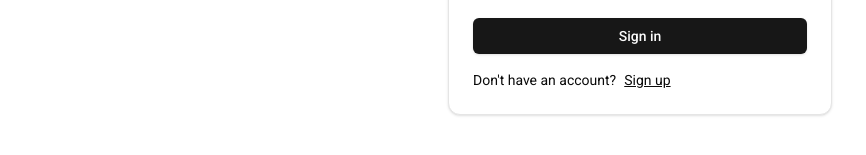
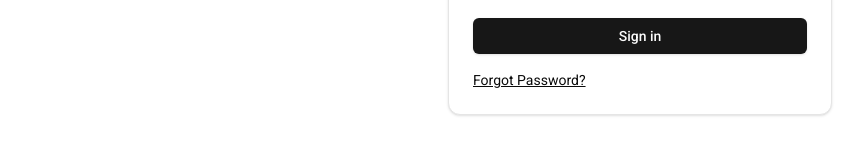
Before and after one commit to vijaysaiy/hm_admin_fe, a React (Vite) app: page / in a window 1280 px wide. Shown: the part 409-564 px from the top of the page, without its empty margins (0-866 px from the left). Built offline with nearby package versions, Linux system fonts and the light colour scheme.

Commit message:
removed register from login page

```diff
--- a/src/pages/LoginPage.tsx
+++ b/src/pages/LoginPage.tsx
@@ -152,9 +152,8 @@ const LoginForm = () => {
                 )}
               </Button>
               <div className="mt-4 self-start flex gap-2 items-center justifu-center text-sm">
-                <span>Don&apos;t have an account?</span>
                 <Link to={APP_ROUTES.REGISTER} className="underline m-0 p-0">
-                  Sign up
+                  Forgot Password?
                 </Link>
               </div>
             </CardFooter>
```
